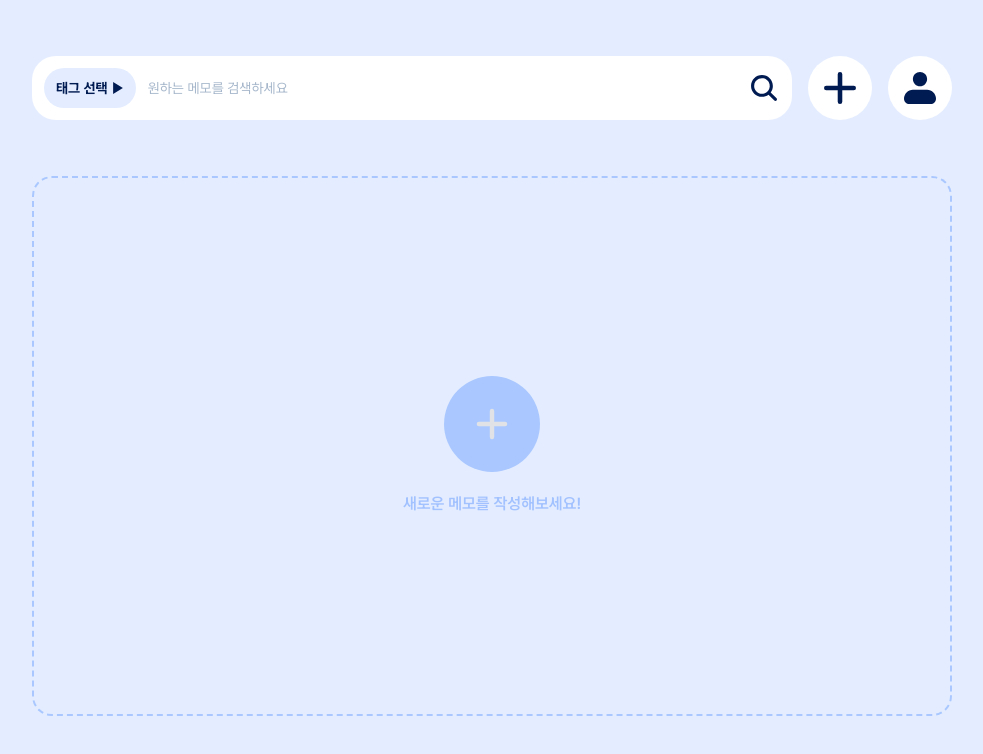
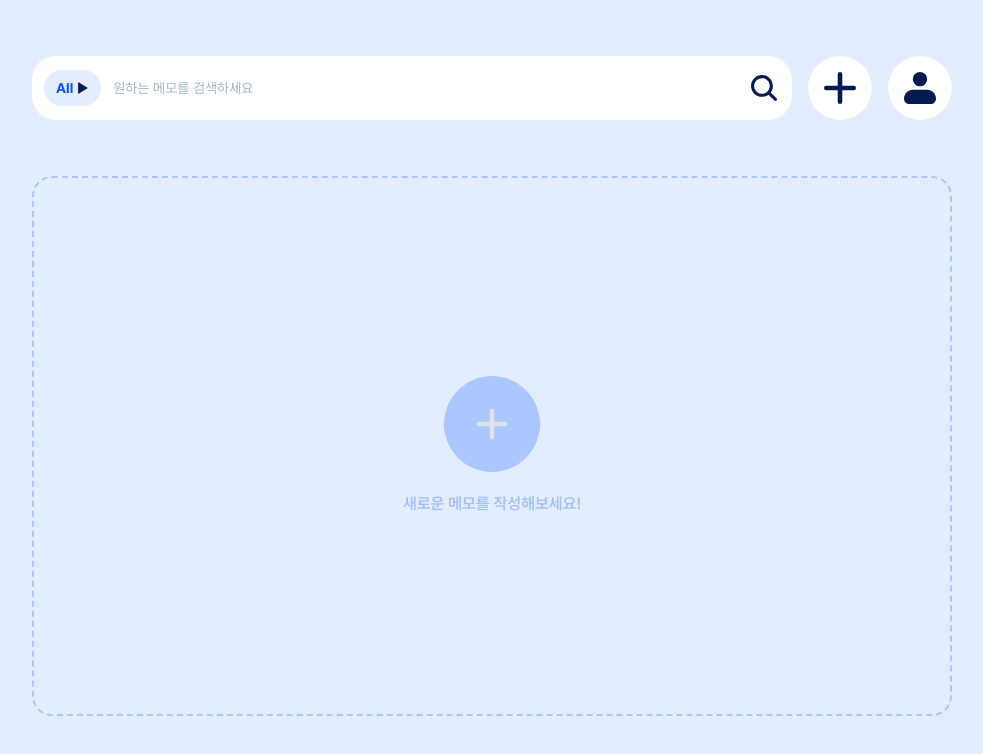
Before and after one commit to CEOS-Developers/react-memo-24th, a React (Vite) app: page /memos in a window 1280 px wide. Shown: the top 754 px of the page, without its empty margins (148-1131 px from the left). Built offline with nearby package versions, Linux system fonts and the light colour scheme.

Commit message:
feat: 메모 태그 선택 기능 추가

```diff
--- /dev/null
+++ b/src/components/memo/TagSelect.tsx
@@ -0,0 +1,95 @@
+import { useState } from "react";
+import dailyDotIcon from "../../assets/icons/dot-daily.svg";
+import dropdownArrowIcon from "../../assets/icons/icon-dropdown-arrow.svg";
+import othersDotIcon from "../../assets/icons/dot-others.svg";
+import workDotIcon from "../../assets/icons/dot-work.svg";
+
+export type MemoTag = "daily" | "work" | "others";
+export type MemoFilter = "all" | MemoTag;
+
+type TagSelectProps = {
+  value: MemoFilter | null;
+  onChange: (tag: MemoFilter) => void;
+  showAll?: boolean;
+};
+
+const tagOptions: Array<{
+  value: MemoFilter;
+  label: string;
+  icon?: string;
+}> = [
+  { value: "all", label: "All" },
+  { value: "daily", label: "Daily", icon: dailyDotIcon },
+  { value: "work", label: "Work", icon: workDotIcon },
+  { value: "others", label: "Others", icon: othersDotIcon },
+];
+
+function TagSelect({ value, onChange, showAll = true }: TagSelectProps) {
+  const [isOpen, setIsOpen] = useState(false);
+
+  const availableOptions = showAll
+    ? tagOptions
+    : tagOptions.filter((option) => option.value !== "all");
+
+  const selectedOption = tagOptions.find((option) => option.value === value);
+
+  return (
+    <div className="relative">
+      <button
+        type="button"
+        onClick={() => setIsOpen((current) => !current)}
+        aria-expanded={isOpen}
+        className="flex cursor-pointer items-center gap-1 rounded-full bg-blue-01 px-3 py-2 text-body-small font-bold text-blue-05"
+      >
+        {selectedOption?.icon && (
+          <img
+            src={selectedOption.icon}
+            alt=""
+            aria-hidden="true"
+            className="h-4 w-4"
+          />
+        )}
+
+        {selectedOption?.label ?? "태그 선택"}
+
+        <img
+          src={dropdownArrowIcon}
+          alt=""
+          aria-hidden="true"
+          className={`h-3 w-3 transition-transform ${
+            isOpen ? "rotate-90" : "rotate-0"
+          }`}
+        />
+      </button>
+
+      {isOpen && (
+        <div className="absolute left-0 top-full z-10 mt-2 flex min-w-[120px] flex-col gap-1 rounded-xl bg-white p-2 shadow-lg">
+          {availableOptions.map((option) => (
+            <button
+              key={option.value}
+              type="button"
+              onClick={() => {
+                onChange(option.value);
+                setIsOpen(false);
+              }}
+              className="flex cursor-pointer items-center gap-2 rounded-lg px-3 py-2 text-left text-body-small font-bold text-blue-05 hover:bg-blue-01"
+            >
+              {option.icon && (
+                <img
+                  src={option.icon}
+                  alt=""
+                  aria-hidden="true"
+                  className="h-5 w-5"
+                />
+              )}
+
+              {option.label}
+            </button>
+          ))}
+        </div>
+      )}
+    </div>
+  );
+}
+
+export default TagSelect;
--- a/src/pages/MemoCreatePage.tsx
+++ b/src/pages/MemoCreatePage.tsx
@@ -5,13 +5,17 @@ import dropdownArrowIcon from "../assets/icons/icon-dropdown-arrow.svg";
 
 function MemoCreatePage() {
   const navigate = useNavigate();
+
   const [title, setTitle] = useState("");
   const [content, setContent] = useState("");
 
   const today = new Date();
-  const dateText = `${today.getFullYear()}.${String(
-    today.getMonth() + 1,
-  ).padStart(2, "0")}.${String(today.getDate()).padStart(2, "0")}`;
+
+  const dateText = [
+    today.getFullYear(),
+    String(today.getMonth() + 1).padStart(2, "0"),
+    String(today.getDate()).padStart(2, "0"),
+  ].join(".");
 
   return (
     <main className="min-h-screen bg-white px-6 py-14">
--- a/src/pages/MemoPage.tsx
+++ b/src/pages/MemoPage.tsx
@@ -1,29 +1,21 @@
+import { useState } from "react";
 import { useNavigate } from "react-router-dom";
 import addMemoEmptyIcon from "../assets/icons/icon-add-memo-empty.svg";
 import addMemoHeaderIcon from "../assets/icons/icon-add-memo-header.svg";
-import dropdownArrowIcon from "../assets/icons/icon-dropdown-arrow.svg";
 import profileIcon from "../assets/icons/icon-profile.svg";
+import TagSelect, { type MemoFilter } from "../components/memo/TagSelect";
 import searchIcon from "../assets/icons/icon-search.svg";
 
 function MemoPage() {
   const navigate = useNavigate();
+  const [selectedTag, setSelectedTag] = useState<MemoFilter>("all");
+
   return (
     <main className="min-h-screen bg-blue-01 px-6 py-14">
       <div className="mx-auto flex w-full max-w-[920px] flex-col">
         <header className="flex items-center gap-4">
           <div className="flex h-16 flex-1 items-center rounded-[24px] bg-white px-3">
-            <button
-              type="button"
-              className="flex h-10 cursor-pointer items-center gap-1 rounded-full bg-blue-01 px-3 text-body-small font-bold text-blue-07"
-            >
-              태그 선택
-              <img
-                src={dropdownArrowIcon}
-                alt=""
-                aria-hidden="true"
-                className="h-3 w-3"
-              />
-            </button>
+            <TagSelect value={selectedTag} onChange={setSelectedTag} />
 
             <input
               type="search"
```
